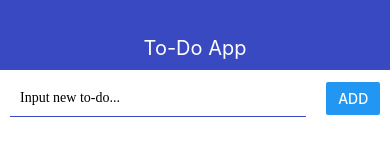
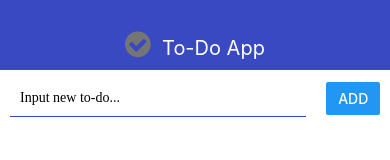
Before and after one commit to Dmitry1983/todo, a React Native app: screen / in a window 390 px wide. Shown: the top 160 px of the page. Built offline with nearby package versions, Linux system fonts and the light colour scheme.

Commit message:
add react-native-vector-icons

```diff
--- a/package.json
+++ b/package.json
@@ -11,7 +11,8 @@
   },
   "dependencies": {
     "react": "16.9.0",
-    "react-native": "0.61.5"
+    "react-native": "0.61.5",
+    "react-native-vector-icons": "^6.6.0"
   },
   "devDependencies": {
     "@babel/core": "^7.9.0",
--- a/src/components/Navbar.js
+++ b/src/components/Navbar.js
@@ -1,12 +1,14 @@
 import React from 'react';
 import { Text, View, StyleSheet } from 'react-native';
 import { THEME } from '../theme'
+import Icon from 'react-native-vector-icons/FontAwesome';
 
 
 export const Navbar = (props) => {  //(props)  => ({title})
+    const myIcon = <Icon name="check-circle" size={30} color={THEME.COLOR.GREY} />;
     return (
         <View style={styles.navbar}>
-            <Text style={styles.text}>{props.title}</Text>
+            <Text style={styles.text}>{myIcon}  {props.title}</Text>
         </View>
     )
 }
```
Also changed, not shown: 8 other files (tests, documents, lock files or other folders).
